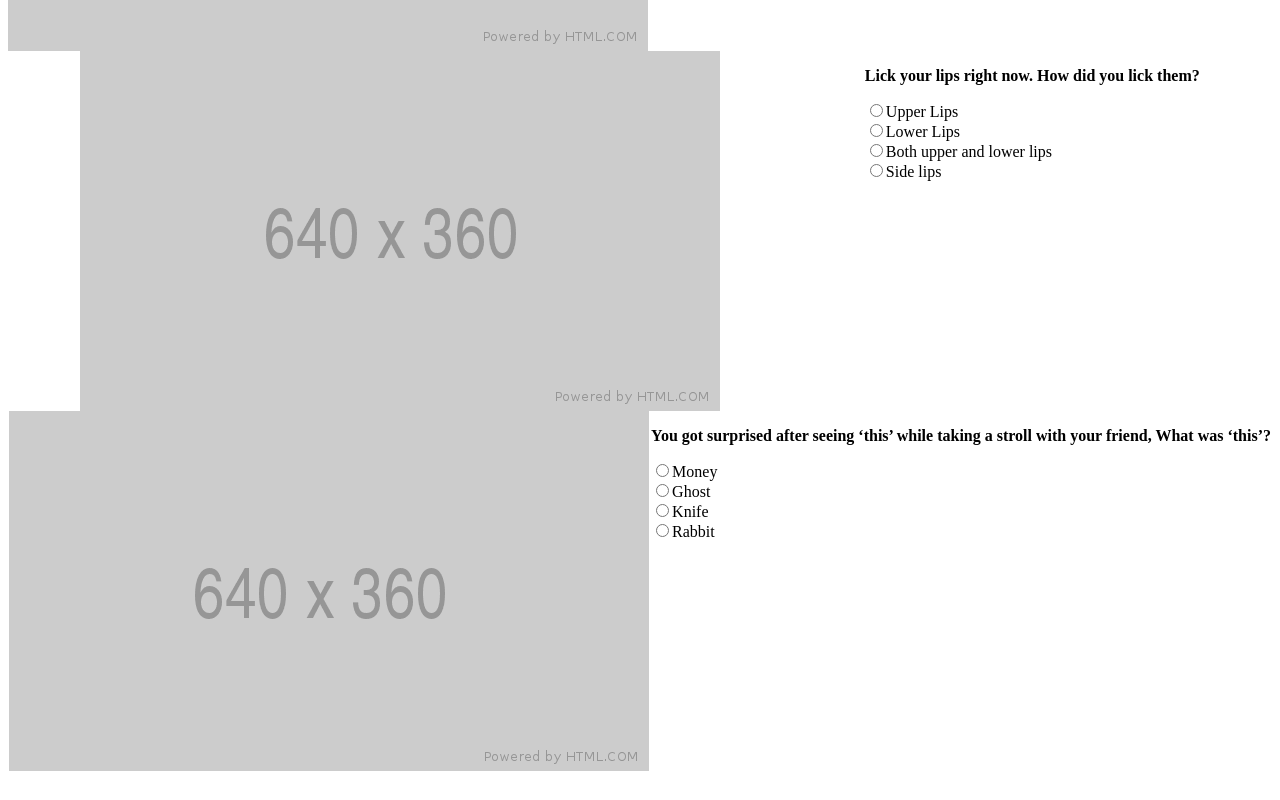
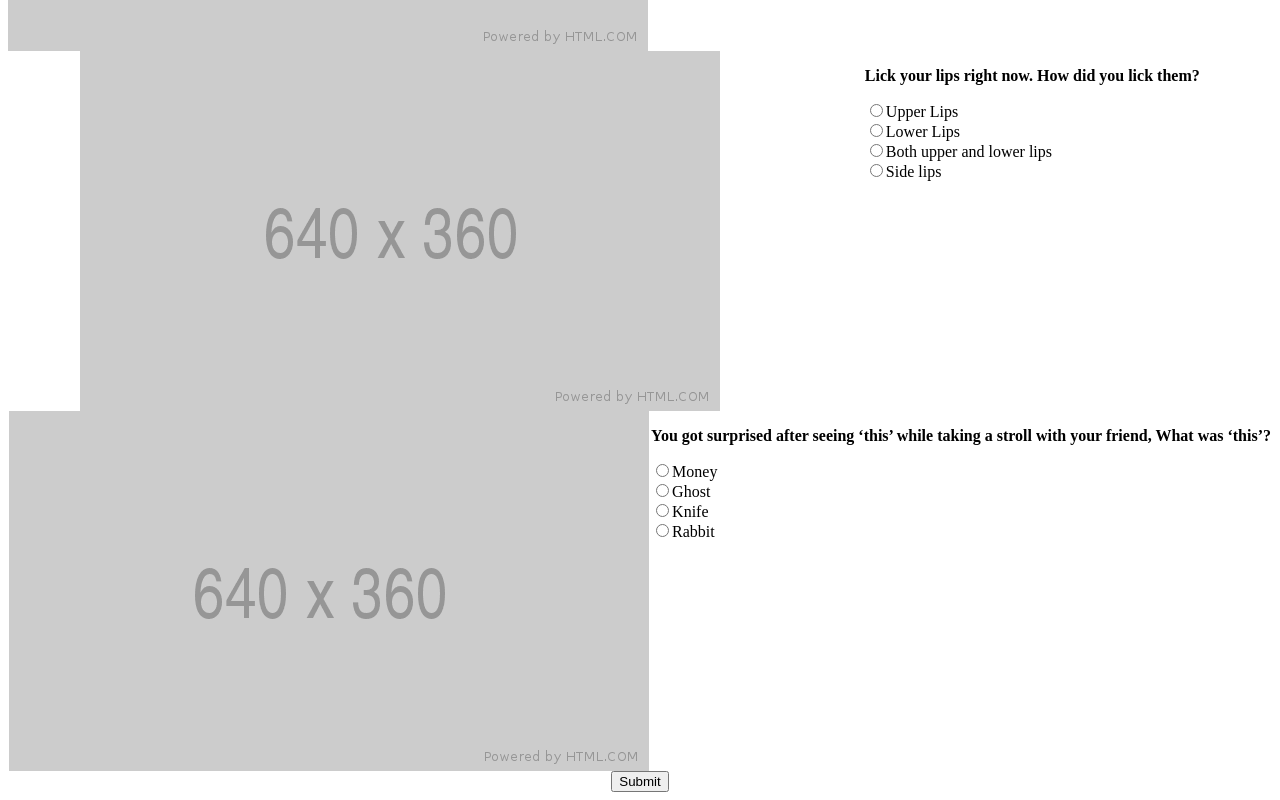
Before and after one commit to CatYuan/FitQ, a plain HTML site: page index.html in a window 1280 px wide. Shown: the part 750-1550 px from the top of the page. Before the commit the page ends 1529 px from the top, so only its background shows below. Drawn offline with Linux system fonts and the light colour scheme.

Commit message:
added button

```diff
--- a/index.css
+++ b/index.css
@@ -17,3 +17,9 @@ h1 {
   justify-content: space-around;
   flex-direction: row;
 }
+
+#button {
+  display: flex;
+  align-items: center;
+  justify-content: center;
+}
--- a/index.html
+++ b/index.html
@@ -59,5 +59,7 @@
       </div>
     </div>
 
+    <div id="button"><button type="button">Submit</button></div>
+
   </body>
 </html>
```
